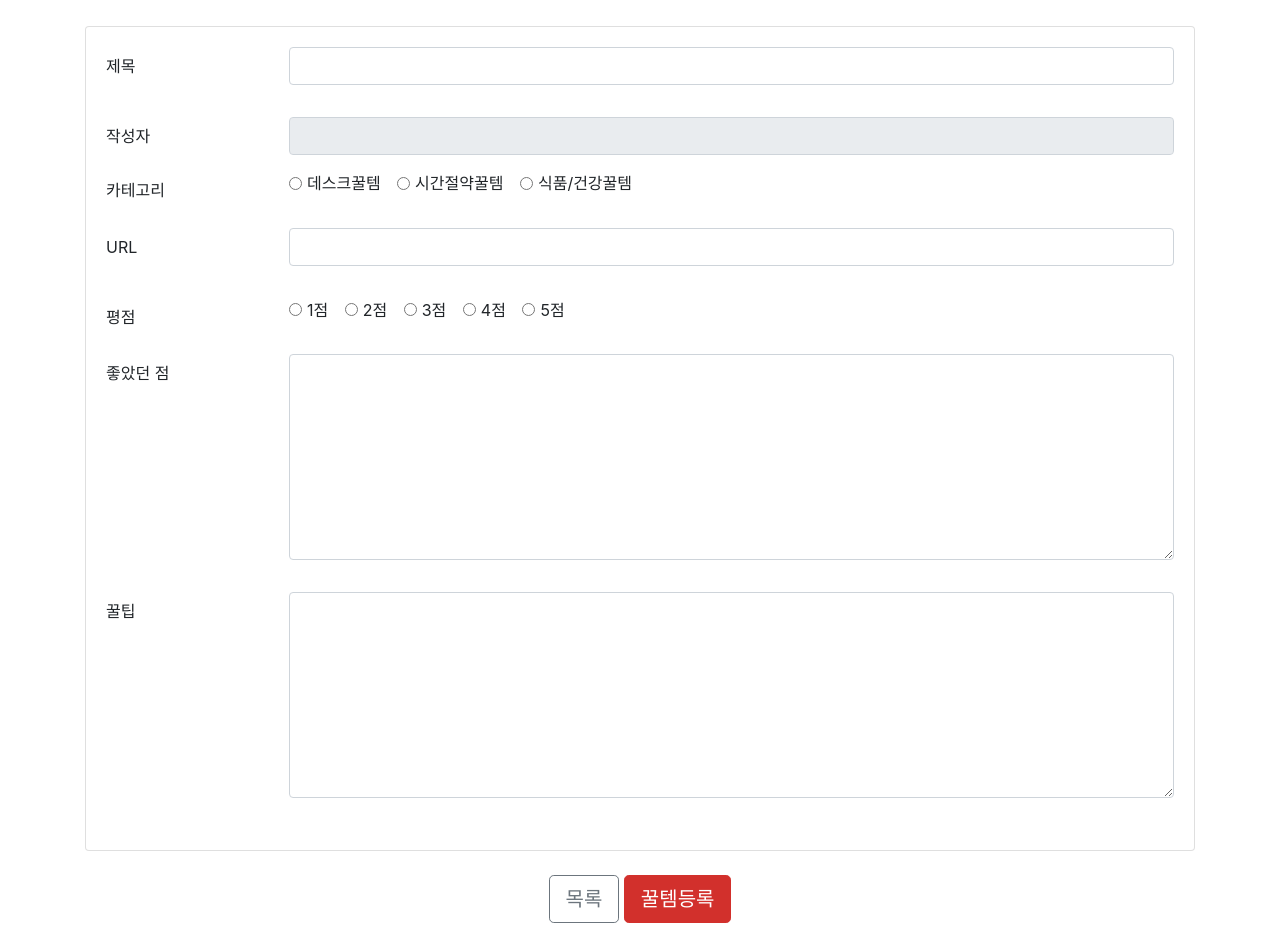
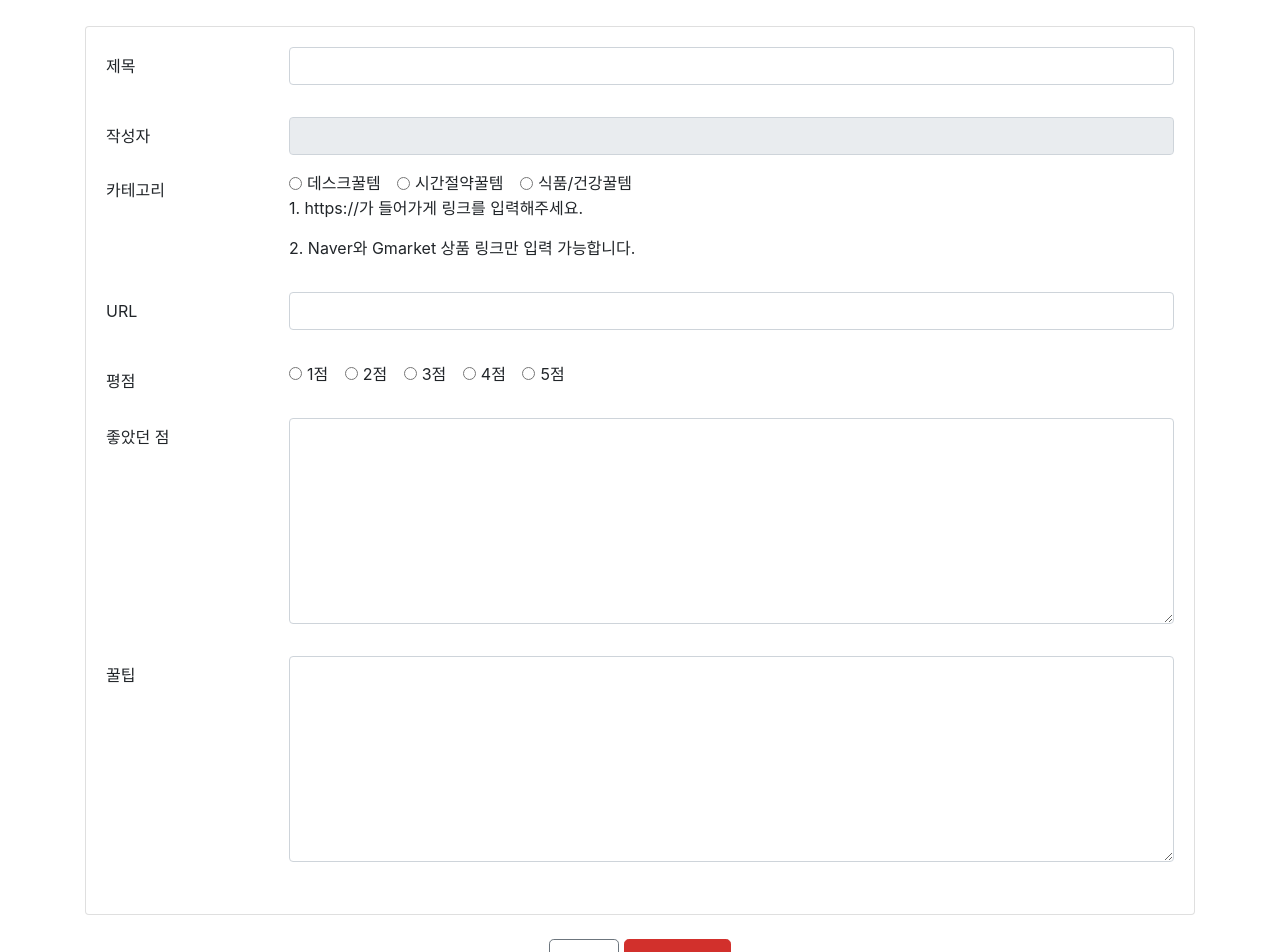
Before and after one commit to with-key/hanghae99_mini_team8, a Flask app: page /register in a window 1280 px wide. Shown: the part 181-1133 px from the top of the page. Run offline with Flask 2, Linux system fonts and the light colour scheme; some libraries are stand-ins or nearby versions.

Commit message:
#8 URL 가이드 문구

```diff
--- a/templates/register.html
+++ b/templates/register.html
@@ -38,6 +38,8 @@
                 id="radio-category3">
               <label class="form-check-label" for="radio-category3">식품/건강꿀템</label>
             </div>
+            <p>1. https://가 들어가게 링크를 입력해주세요.</p>
+            <p>2. Naver와 Gmarket 상품 링크만 입력 가능합니다.</p>
             <p class="validation-message"></p>
           </div>
         </div>
```
